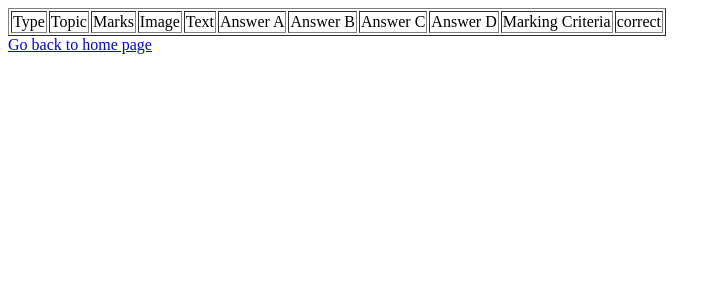
After one commit to hogesonline/QuestionsQuestionsQuestions, a Flask app: template templates/list.html in a window 1280 px wide. The commit adds this page. Shown: the top 300 px of the page, without its empty margins (0-721 px from the left). Run offline with Flask 2, Linux system fonts and the light colour scheme; the template is opened without the code that fills it, so the values that code supplies are empty.

Commit message:
Made the list work and trying to add an image.

```diff
--- a/main.py
+++ b/main.py
@@ -1,10 +1,31 @@
 #import all the webserver stuff
-from flask import Flask, render_template, request
+from flask import Flask, render_template, flash, request, redirect, url_for
 #import the sqlite stuff
-import sqlite3
+import sqlite3, os
+from werkzeug.utils import secure_filename
 #the name of your app - we'll use this a bunch
 app = Flask(__name__)
+app.secret_key = 'any random string'
+UPLOAD_FOLDER = '/images'
+ALLOWED_EXTENSIONS = set(['txt', 'pdf', 'png', 'jpg', 'jpeg', 'gif'])
 
+app.config['UPLOAD_FOLDER'] = UPLOAD_FOLDER
+
+def upload_file():
+    if request.method == 'POST':
+        # check if the post request has the file part
+        if 'file' not in request.files:
+            flash('No file part')
+            return redirect(request.url)
+        file = request.files['file']
+        # if user does not select file, browser also
+        # submit a empty part without filename
+        if file.filename == '':
+            flash('No selected file')
+            return redirect(request.url)
+        if file and allowed_file(file.filename):
+            filename = secure_filename(file.filename)
+            file.save(os.path.join(app.config['UPLOAD_FOLDER'], filename))
 
 #when someone goes to /reset in the website...
 @app.route('/reset')
@@ -15,9 +36,12 @@ def reset_db():
   #make a message that sayd "Opened the database successfully"
   msg = "Opened database successfully"
   #drop the table called animals -- allows you to change the table called "animals"
-  conn.execute("DROP TABLE questions;")
-  conn.execute("DROP TABLE tag_join;")
-  conn.execute("DROP TABLE tags;")
+  #do this better
+
+  conn.execute("DROP TABLE if exists questions;")
+  conn.execute("DROP TABLE if exists tag_join;")
+  conn.execute("DROP TABLE if exists tags;")
+
   #create the table called animals withe the defined fields
   conn.execute('CREATE TABLE questions(question_id INTEGER PRIMARY KEY AUTOINCREMENT, type, topic, marks INTEGER, image, text, answera, answerb, answerc, answerd, marking_criteria, correct);')
   conn.execute('CREATE TABLE tag_join(question_id INTEGER, tag_id INTEGER);')
@@ -49,6 +73,11 @@ def addrec():
   #if they POSTed information --> that means they pressed submit on our animal.html page
     if request.method == 'POST':
       #make an empty message
+      if 'image' not in request.files:
+          flash('No file part')
+          image = request.files['image']
+          path = os.path.join(app.config['UPLOAD_FOLDER'], image.filename)
+          image.save(path)
       msg1 = ""
       #This is tricky, but it's just trapping errors for us.
       #try means, see if you get to the end of a series of steps and if
@@ -76,7 +105,7 @@ def addrec():
         #make a cursor which helps us do all the things
         cur = con.cursor()
         #execute the insert statement in SQL
-        cur.execute(f"""INSERT INTO questions (type, topic, marks, image, text, answera, answerb, answerc, answerd, marking_criteria, correct) VALUES(?,?,?,?,?,?,?,?,?,?,?);""", (question_type, topic, marks, image, text, ansA, ansB, ansC, ansD, correct, markingcrit))
+        cur.execute(f"""INSERT INTO questions (type, topic, marks, image, text, image,  answera, answerb, answerc, answerd, marking_criteria, correct) VALUES(?,?,?,?,?,?,?,?,?,?,?);""", (question_type, topic, marks, path, text, ansA, ansB, ansC, ansD, correct, markingcrit))
 
         #save the database change
         con.commit()
@@ -113,10 +142,10 @@ def get_list():
   #make a cursor which helps us do all the things
   cur = con.cursor()
   #execute a select on the data in the database
-  cur.execute("select scientific_name, common_name, diet, habitat, vertebrate from animals")
+  cur.execute("SELECT type, topic, marks, image, text, answera, answerb, answerc, answerd, marking_criteria, correct FROM questions")
   #fetch all the records
   rows1 = cur.fetchall();
-  print(rows1[0]["scientific_name"])
+  print(rows1[0]["text"])
   #return what the webserver should do next,
   #go to the list page with the rows variable as rows
   return render_template("list.html",rows = rows1)
--- a/pyproject.toml
+++ b/pyproject.toml
@@ -9,6 +9,8 @@ python = "^3.8"
 Flask = "^2.2.2"
 
 [tool.poetry.dev-dependencies]
+python-lsp-server = {extras = ["yapf", "rope", "pyflakes"], version = "^1.5.0"}
+toml = "^0.10.2"
 
 [build-system]
 requires = ["poetry-core>=1.0.0"]
--- /dev/null
+++ b/templates/list.html
@@ -0,0 +1,38 @@
+<!doctype html>
+<html>
+   <body>
+      <table border = 1>
+         <thead>
+           <td>Type</td>
+           <td>Topic</td>
+           <td>Marks</td>
+           <td>Image</td>
+           <td>Text</td>
+           <td>Answer A</td>
+           <td>Answer B</td>
+           <td>Answer C</td>
+           <td>Answer D</td>
+           <td>Marking Criteria</td>
+           <td>correct</td>
+         </thead>
+
+         {% for row in rows %}
+            <tr>
+               <td>{{row["type"]}}</td>
+               <td>{{row["topic"]}}</td>
+               <td>{{row["marks"]}}</td>
+               <td>{{row["image"]}}</td>
+               <td>{{row["text"]}}</td>
+              <td>{{row["answera"]}}</td>
+              <td>{{row["answerb"]}}</td>
+              <td>{{row["answerc"]}}</td>
+              <td>{{row["answerd"]}}</td>
+              <td>{{row["marking_criteria"]}}</td>
+              <td>{{row["correct"]}}</td>
+            </tr>
+         {% endfor %}
+      </table>
+
+      <a href = "/">Go back to home page</a>
+   </body>
+</html>
```
Also changed, not shown: templates/add_question.html (+4 -4 lines), database.db, 1 other file.
